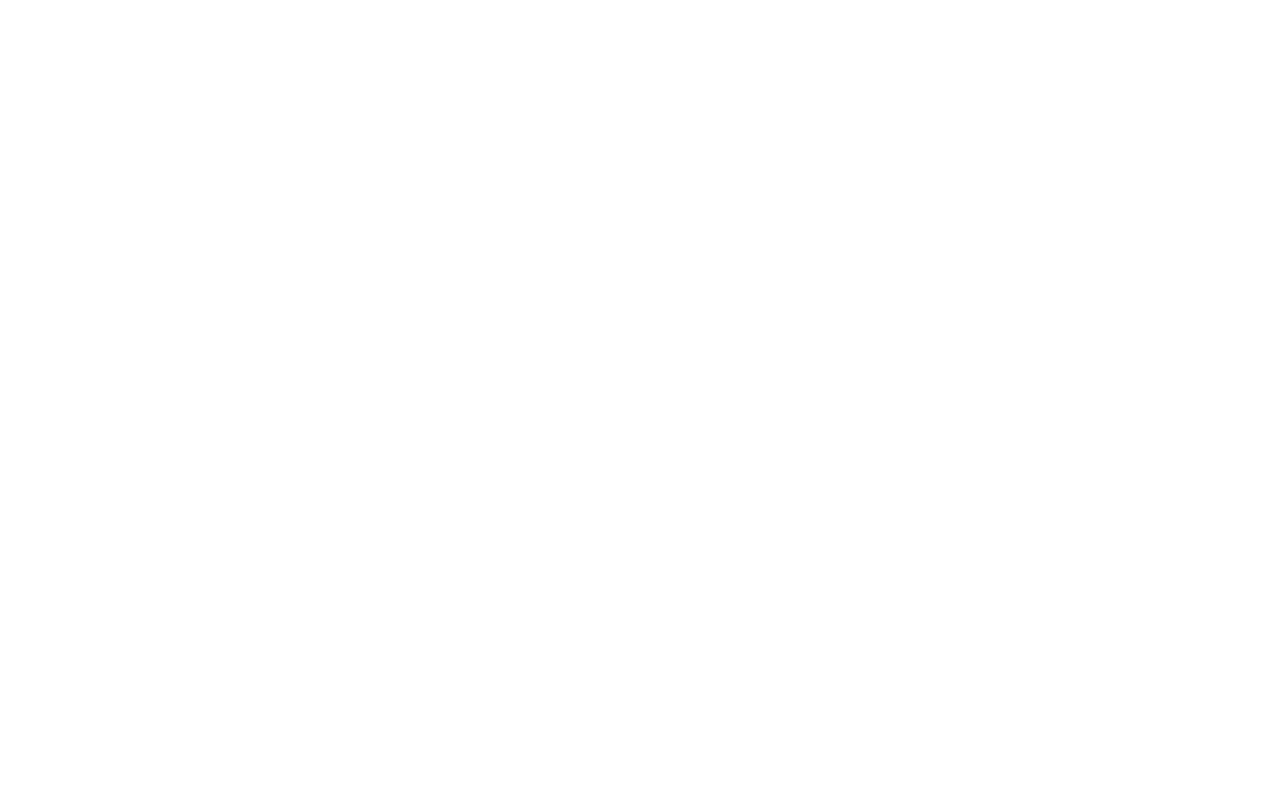
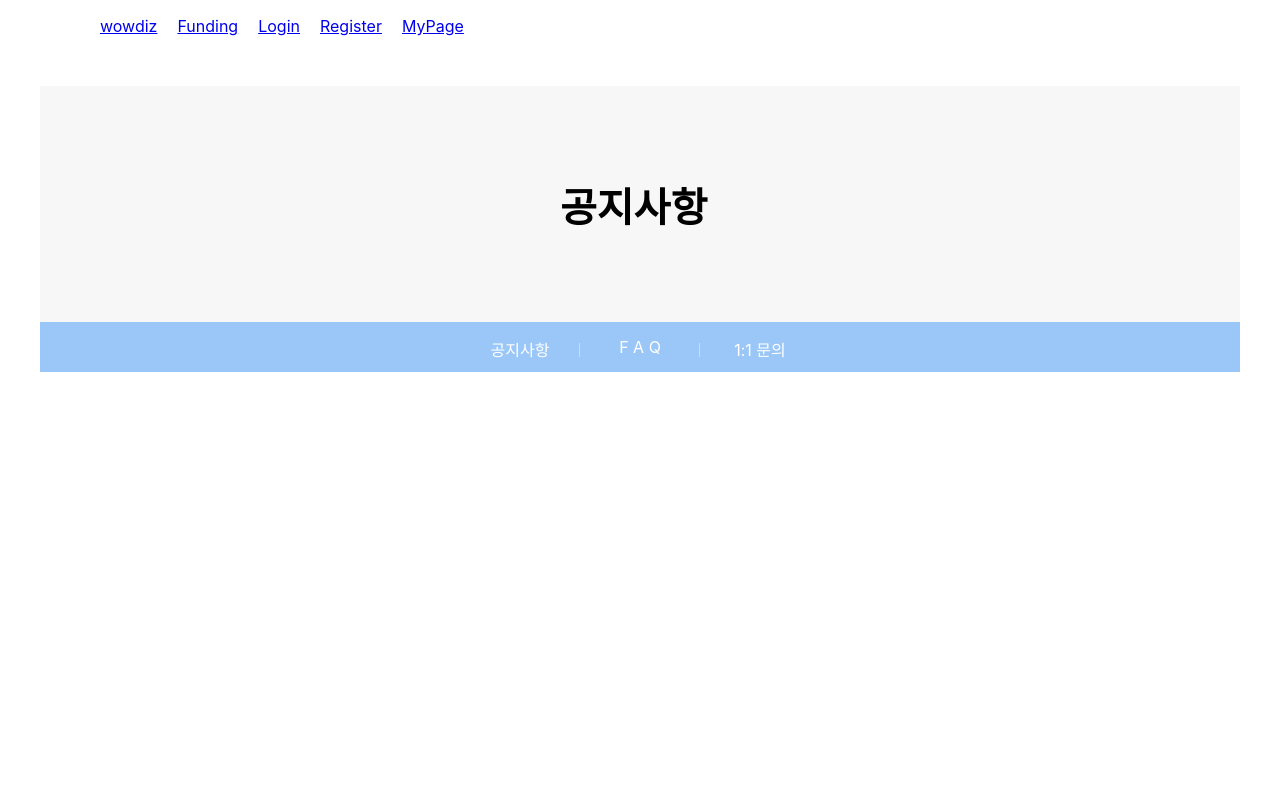
Before and after one commit to wowdiz/wowdiz, a React (Create React App) app in the folder wowdiz-fe/: page /notice in a window 1280 px wide. Before the commit this address had no page. Shown: the top 800 px of the page. Built offline with nearby package versions, Linux system fonts and the light colour scheme.

Commit message:
[DESIGN] 공지 페이지 초기 레이아웃 작업

```diff
--- a/wowdiz-fe/src/App.js
+++ b/wowdiz-fe/src/App.js
@@ -8,6 +8,7 @@
 import MyPage from './pages/user/mypage/MyPage';
 
 import "./style/reset.css";
+import NoticeBoard from './pages/support/notice/NoticeBoard';
 
 // 최초 작업자: 권능
 // 2022-06-29
@@ -20,6 +21,8 @@
         <Route path="" element={<Home/>}/>
         <Route path="/funding" element={<FundingList/>}/>
         <Route path="/mypage" element={<MyPage/>}/>
+        <Route path="/notice" element={<NoticeBoard/>}/>
+
       </Route>
       {/* 로그인 */}
       <Route path="/login" element={<Login/>}/>
--- /dev/null
+++ b/wowdiz-fe/src/pages/support/notice/NoticeBoard.js
@@ -0,0 +1,22 @@
+import React from 'react';
+import '../../../style/notice_board.css';
+import Pagination from '@mui/material/Pagination';
+
+const NoticeBoard = () => {
+    return (
+        <div>
+            <div class="support_home_layout">
+                    <div class="support_menu_backgroundcolor"></div>
+                    <div class="support_menu_navi"></div>
+                    <span class="support_menu_title">공지사항</span>
+                    <span class="support_menu_left">공지사항</span>
+                    <span class="support_menu_center">F A Q</span>
+                    <span class="support_menu_right">1:1 문의</span>
+                    <div class="support_left_menu_bar"></div>
+                    <div class="support_right_menu_bar"></div>
+            </div>
+        </div>
+    );
+};
+
+export default NoticeBoard;
--- /dev/null
+++ b/wowdiz-fe/src/style/notice_board.css
@@ -0,0 +1,103 @@
+  .support_home_layout {
+    width: 100%;
+    height: 990px;
+    background-repeat: no-repeat;
+    background-position: center center;
+    background-size: cover;
+    opacity: 1;
+    position: relative;
+    top: 0px;
+    left: 0px;
+    overflow: hidden;
+  }
+  .support_menu_backgroundcolor {
+    width: 100%;
+    height: 236px;
+    background: rgba(247,247,247,1);
+    opacity: 1;
+    position: absolute;
+    overflow: hidden;
+  }
+  .support_menu_navi {
+    width: 100%;
+    height: 50px;
+    background: rgba(154,199,248,1);
+    opacity: 1;
+    position: absolute;
+    top: 236px;
+    overflow: hidden;
+  }
+  .support_menu_title {
+    width: 100%;
+    color: rgba(0,0,0,1);
+    position: relative;
+    top: 90px;
+    left: 520px;
+    font-family: Inter;
+    font-weight: Bold;
+    font-size: 40px;
+    opacity: 1;
+    text-align: center;
+  }
+  .support_menu_left {
+    width: 120px;
+    color: rgba(255,255,255,1);
+    position: absolute;
+    top: 251px;
+    left: 420px;
+    font-family: Inter;
+    font-weight: Medium;
+    font-size: 16px;
+    opacity: 1;
+    text-align: center;
+  }
+  .support_menu_center {
+    width: 120px;
+    color: rgba(255,255,255,1);
+    position: absolute;
+    top: 251px;
+    left: 540px;
+    font-family: Inter;
+    font-weight: Medium;
+    font-size: 16px;
+    opacity: 1;
+    text-align: center;
+  }
+  .support_menu_right {
+    width: 120px;
+    color: rgba(255,255,255,1);
+    position: absolute;
+    top: 251px;
+    left: 660px;
+    font-family: Inter;
+    font-weight: Medium;
+    font-size: 16px;
+    opacity: 1;
+    text-align: center;
+  }
+
+  .support_left_menu_bar {
+    width: 1px;
+    height: 14px;
+    background: rgba(217,217,217,1);
+    opacity: 1;
+    position: absolute;
+    top: 257px;
+    left: 539px;
+    overflow: hidden;
+  }
+  .support_right_menu_bar {
+    width: 1px;
+    height: 14px;
+    background: rgba(217,217,217,1);
+    opacity: 1;
+    position: absolute;
+    top: 257px;
+    left: 659px;
+    overflow: hidden;
+  }
+
+.pagination {
+  align-items: 'center',
+  justify 'center',
+}
```
